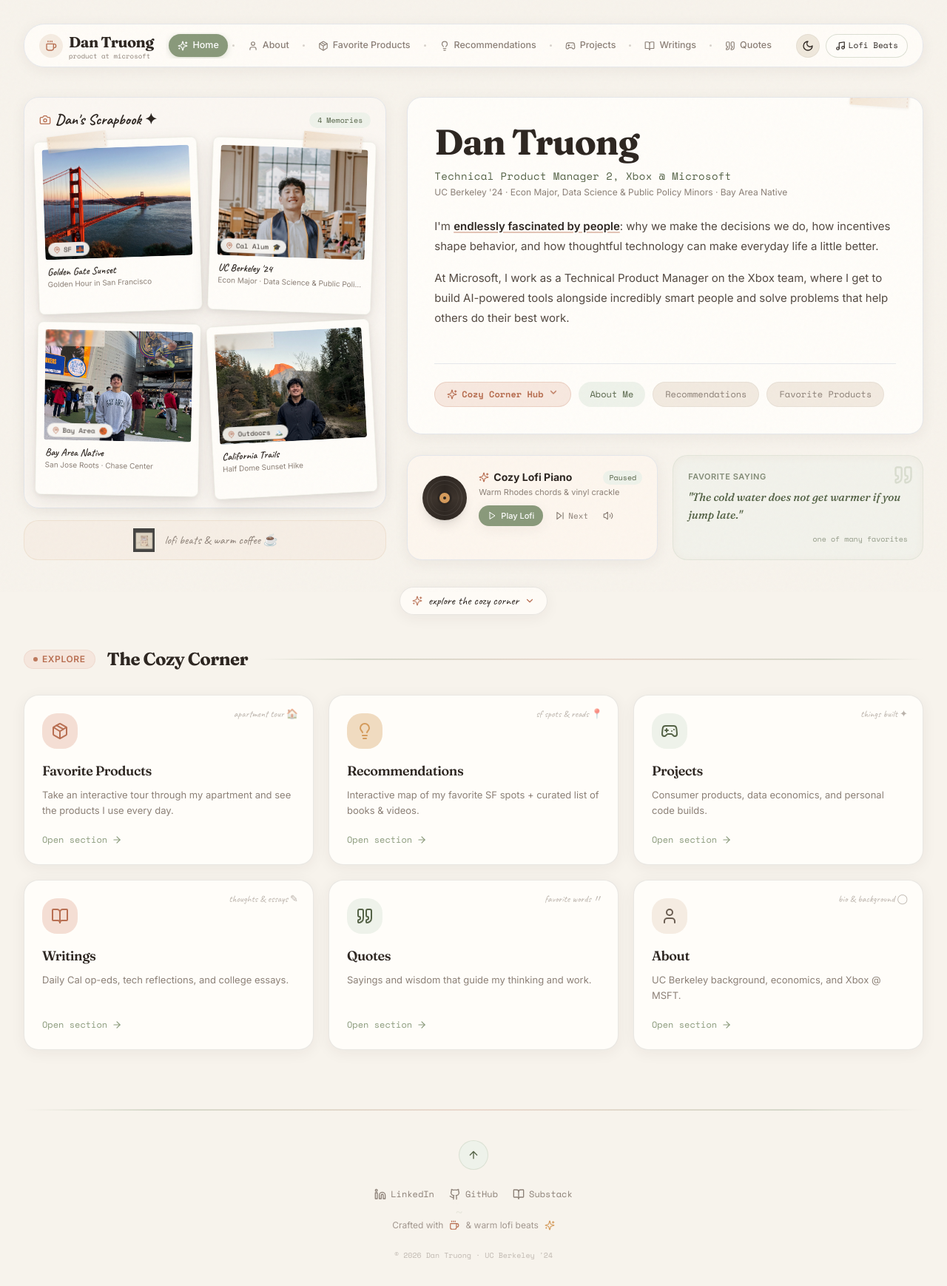
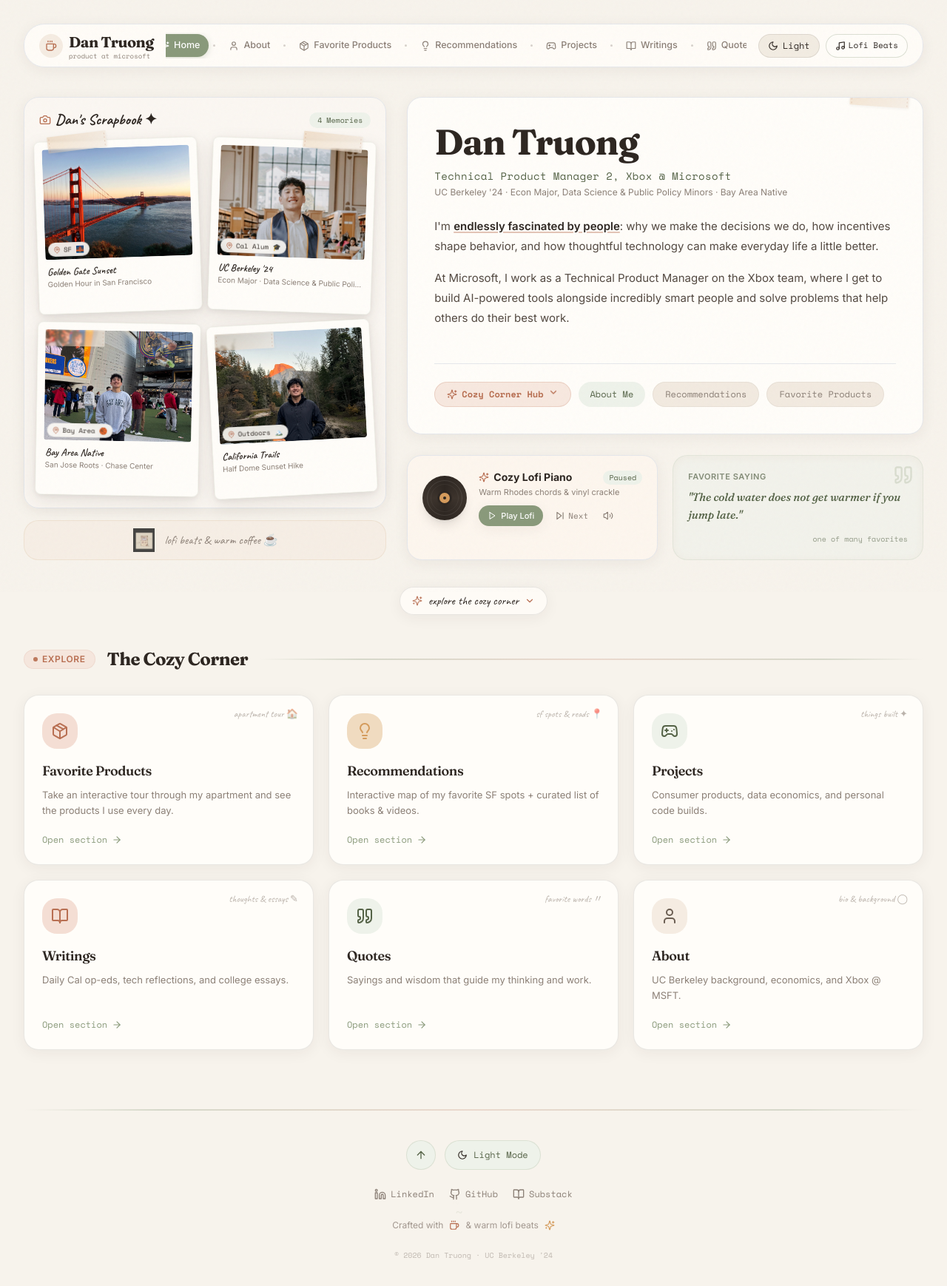
Before and after one commit to dantruong1/dantruong1.github.io, a React (Vite) app: page / in a window 1280 px wide. Shown: the top 1738 px of the page at 74% size. Built offline with nearby package versions, Linux system fonts and the light colour scheme.

Commit message:
Enhance-theme-toggle-discoverability-in-Navbar-and-Footer

```diff
--- a/src/App.jsx
+++ b/src/App.jsx
@@ -153,7 +153,11 @@
           </AnimatePresence>
         </main>
 
-        <Footer onScrollTop={() => window.scrollTo({ top: 0, behavior: 'smooth' })} />
+        <Footer
+          onScrollTop={() => window.scrollTo({ top: 0, behavior: 'smooth' })}
+          isDarkMode={isDarkMode}
+          toggleDarkMode={toggleDarkMode}
+        />
       </div>
     </div>
   );
--- a/src/components/Footer.jsx
+++ b/src/components/Footer.jsx
@@ -1,24 +1,50 @@
 import React from 'react';
 import { motion } from 'framer-motion';
-import { Coffee, Github, Linkedin, BookOpen, ArrowUp, Sparkles } from 'lucide-react';
+import { Coffee, Github, Linkedin, BookOpen, ArrowUp, Sparkles, Sun, Moon } from 'lucide-react';
 
-export function Footer({ onScrollTop }) {
+export function Footer({ onScrollTop, isDarkMode, toggleDarkMode }) {
   return (
     <footer className="mt-20 relative">
       {/* Organic divider */}
       <div className="organic-divider mb-10" />
 
       <div className="max-w-4xl mx-auto px-4 flex flex-col items-center gap-6 pb-14">
-        {/* Back to top */}
+        {/* Actions: Back to top & Theme switcher */}
+        <div className="flex items-center gap-3">
           <motion.button
             onClick={onScrollTop}
             whileHover={{ y: -3 }}
             whileTap={{ scale: 0.95 }}
-          className="w-10 h-10 rounded-full bg-matcha-soft dark:bg-matcha-dark/40 text-matcha-dark dark:text-matcha-glow flex items-center justify-center hover:bg-matcha-light dark:hover:bg-matcha-dark transition-all duration-200 shadow-xs border border-matcha/20 dark:border-matcha/30"
+            className="w-10 h-10 rounded-full bg-matcha-soft dark:bg-matcha-dark/40 text-matcha-dark dark:text-matcha-glow flex items-center justify-center hover:bg-matcha-light dark:hover:bg-matcha-dark transition-all duration-200 shadow-xs border border-matcha/20 dark:border-matcha/30 cursor-pointer"
             aria-label="Scroll back to top"
+            title="Back to top"
           >
             <ArrowUp className="w-4 h-4" />
           </motion.button>
+
+          {toggleDarkMode && (
+            <motion.button
+              onClick={toggleDarkMode}
+              whileHover={{ y: -3 }}
+              whileTap={{ scale: 0.95 }}
+              className="h-10 px-4 rounded-full bg-matcha-soft dark:bg-matcha-dark/40 text-matcha-dark dark:text-matcha-glow flex items-center gap-2 hover:bg-matcha-light dark:hover:bg-matcha-dark transition-all duration-200 shadow-xs border border-matcha/20 dark:border-matcha/30 cursor-pointer text-xs font-mono font-medium"
+              aria-label="Toggle theme"
+              title={isDarkMode ? 'Switch to Light Mode' : 'Switch to Dark Mode'}
+            >
+              {isDarkMode ? (
+                <>
+                  <Sun className="w-3.5 h-3.5 text-amber-warm" />
+                  <span>Dark Mode</span>
+                </>
+              ) : (
+                <>
+                  <Moon className="w-3.5 h-3.5 text-espresso dark:text-night-text" />
+                  <span>Light Mode</span>
+                </>
+              )}
+            </motion.button>
+          )}
+        </div>
 
         {/* Social links */}
         <div className="flex items-center gap-5">
--- a/src/components/Navbar.jsx
+++ b/src/components/Navbar.jsx
@@ -73,18 +73,27 @@
           })}
         </nav>
 
-        {/* Controls: Dark Mode Toggle & Lofi Toggle */}
+        {/* Controls: Dark / Light Mode Toggle & Lofi Toggle */}
         <div className="flex items-center gap-1.5 sm:gap-2 shrink-0">
-          {/* Dark Espresso Mode Toggle */}
+          {/* Theme Mode Switcher Pill */}
           <button
             onClick={toggleDarkMode}
-            className="w-7 h-7 sm:w-8 sm:h-8 rounded-full bg-parchment-dark dark:bg-night-card-alt text-espresso dark:text-amber-warm flex items-center justify-center hover:scale-105 transition-all shadow-xs border border-espresso/5 dark:border-night-border"
-            title={isDarkMode ? 'Switch to Light Parchment' : 'Switch to Dark Espresso'}
+            className="h-8 px-2.5 sm:px-3 rounded-full bg-parchment-dark/80 dark:bg-night-card-alt text-espresso dark:text-night-text flex items-center gap-1.5 hover:border-matcha-dark dark:hover:border-matcha-glow transition-all duration-200 shadow-xs border border-espresso/10 dark:border-night-border cursor-pointer group text-[11px] sm:text-[12px] font-mono font-medium"
+            title={isDarkMode ? 'Switch to Light Parchment mode' : 'Switch to Dark Espresso mode'}
+            aria-label="Toggle theme mode"
           >
             {isDarkMode ? (
-              <Sun className="w-3.5 h-3.5 sm:w-4 sm:h-4 text-amber-warm" />
+              <>
+                <Sun className="w-3.5 h-3.5 text-amber-warm group-hover:rotate-45 transition-transform duration-300 shrink-0" />
+                <span className="hidden xs:inline">Dark</span>
+                <span className="xs:hidden">Dark</span>
+              </>
             ) : (
-              <Moon className="w-3.5 h-3.5 sm:w-4 sm:h-4 text-espresso" />
+              <>
+                <Moon className="w-3.5 h-3.5 text-espresso dark:text-night-text group-hover:-rotate-12 transition-transform duration-300 shrink-0" />
+                <span className="hidden xs:inline">Light</span>
+                <span className="xs:hidden">Light</span>
+              </>
             )}
           </button>
 
```
Lines whose indentation alone changed are shown as unchanged.
